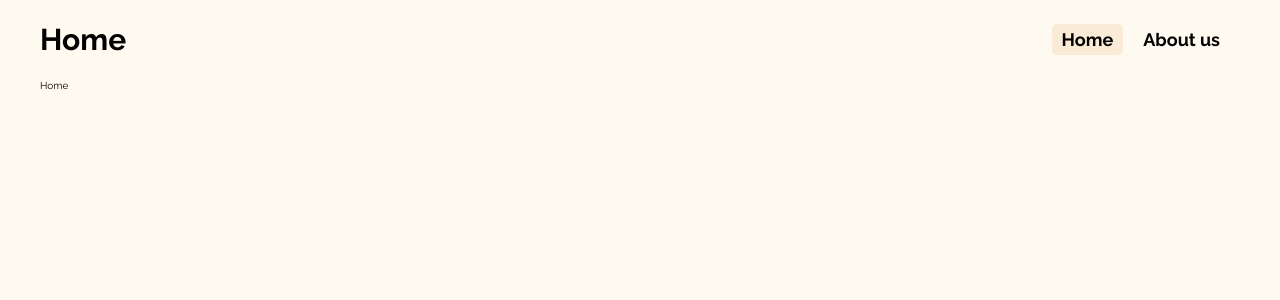
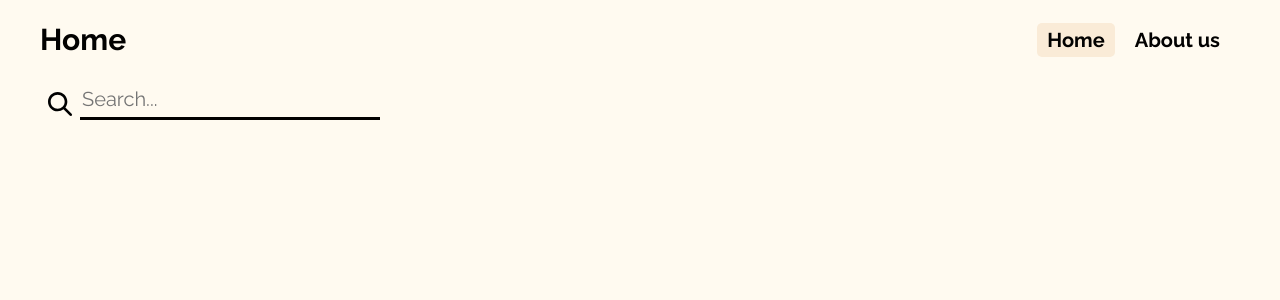
Before and after one commit to Nozeil/react-2023q1, a React (Vite) app in the folder app/: page / in a window 1280 px wide. Shown: the top 300 px of the page. Built offline with nearby package versions, Linux system fonts and the light colour scheme.

Commit message:
feat: add search bar

```diff
--- a/app/src/components/Header/Header.module.css
+++ b/app/src/components/Header/Header.module.css
@@ -14,7 +14,7 @@
 .link {
   padding: 5px 10px;
   border-radius: 5px;
-  font-size: 1.8rem;
+  font-size: 2rem;
   font-weight: 700;
   transition: all 0.3s ease-in-out;
 }
--- /dev/null
+++ b/app/src/components/SearchBar/index.module.css
@@ -0,0 +1,30 @@
+.search-bar {
+  display: flex;
+  align-items: center;
+}
+
+.btn {
+  width: 40px;
+  height: 40px;
+  border: none;
+  outline: none;
+  background: transparent no-repeat bottom/80% url('/search.svg');
+}
+
+.input {
+  width: 300px;
+  height: 40px;
+  border: none;
+  border-bottom: 3px solid var(--main-color);
+  outline: none;
+  font-size: 2rem;
+  background-color: transparent;
+}
+
+.input::-webkit-search-cancel-button {
+  -webkit-appearance: none;
+  width: 40px;
+  height: 40px;
+  cursor: pointer;
+  background: transparent no-repeat center/70% url('/close.svg');
+}
--- /dev/null
+++ b/app/src/components/SearchBar/index.tsx
@@ -0,0 +1,51 @@
+import { searchKey } from '@/constants';
+import { EmptyProps } from '@/types';
+import { ChangeEvent, Component } from 'react';
+import cl from './index.module.css';
+
+interface State {
+  value: string;
+}
+
+export class SearchBar extends Component<EmptyProps, State> {
+  constructor(props: EmptyProps) {
+    super(props);
+    this.state = { value: localStorage.getItem(searchKey) || '' };
+  }
+
+  componentDidMount() {
+    window.addEventListener('beforeunload', this.saveSearchValueToLS);
+  }
+
+  componentWillUnmount() {
+    this.saveSearchValueToLS();
+    window.removeEventListener('beforeunload', this.saveSearchValueToLS);
+  }
+
+  saveSearchValueToLS = () => {
+    localStorage.setItem(searchKey, this.state.value);
+  };
+
+  onChange = (e: ChangeEvent<HTMLInputElement>) =>
+    this.setState({
+      value: e.target.value,
+    });
+
+  render() {
+    return (
+      <div className={cl['search-bar']}>
+        <button className={cl.btn} />
+        <input
+          value={this.state.value}
+          onChange={this.onChange}
+          className={cl.input}
+          type="search"
+          name="search-bar"
+          id="search-bar"
+          placeholder="Search..."
+          autoComplete="off"
+        />
+      </div>
+    );
+  }
+}
--- a/app/src/components/pages/Home.tsx
+++ b/app/src/components/pages/Home.tsx
@@ -1,7 +1,12 @@
 import { Component } from 'react';
+import { SearchBar } from '../SearchBar';
 
 export class Home extends Component {
   render() {
-    return <div>Home</div>;
+    return (
+      <section>
+        <SearchBar />
+      </section>
+    );
   }
 }
--- /dev/null
+++ b/app/src/constants.ts
@@ -0,0 +1 @@
+export const searchKey = 'search';
--- a/app/src/main.css
+++ b/app/src/main.css
@@ -18,7 +18,10 @@ body {
   background-color: var(--bg-main);
 }
 
-html, body, #root, .container {
+html,
+body,
+#root,
+.container {
   height: 100%;
 }
 
@@ -44,3 +47,7 @@ a {
   text-decoration: none;
   cursor: pointer;
 }
+
+button {
+  cursor: pointer;
+}
--- a/app/src/main.tsx
+++ b/app/src/main.tsx
@@ -21,7 +21,5 @@ const router = createBrowserRouter(
 );
 
 ReactDOM.createRoot(document.getElementById('root') as HTMLElement).render(
-  <React.StrictMode>
-    <RouterProvider router={router} />
-  </React.StrictMode>
+  <RouterProvider router={router} />
 );
```
Also changed, not shown: app/public/close.svg (added), app/public/search.svg (added).
